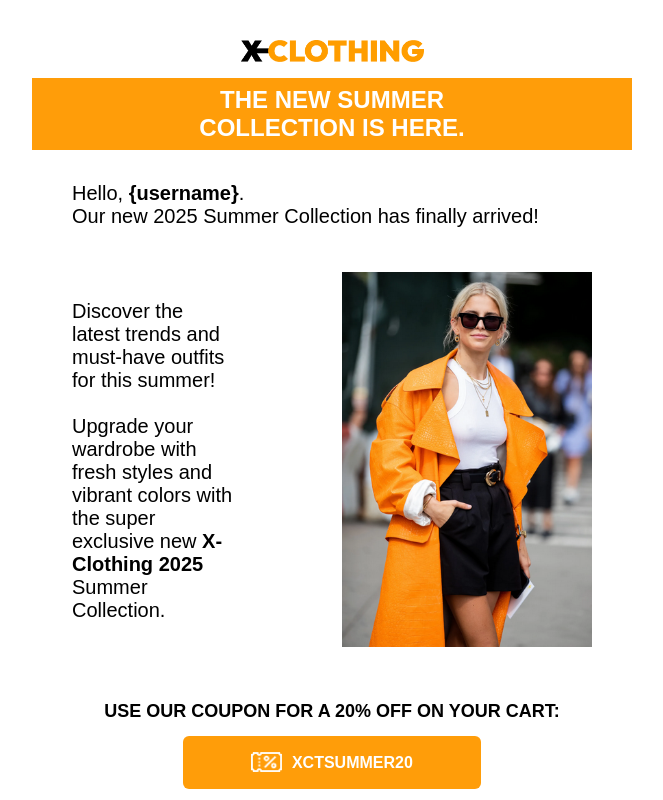
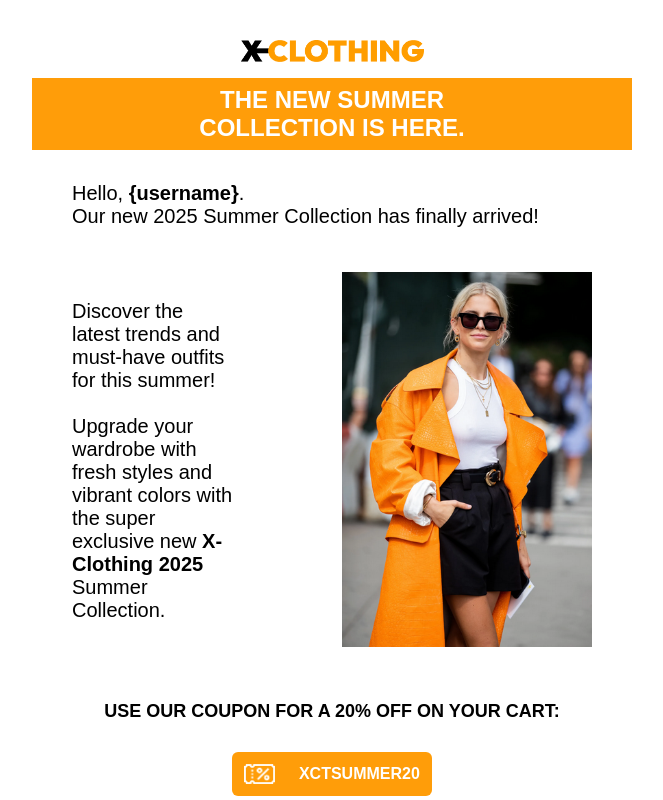
Before and after one commit to jeanjusten/XClothing_Email, a plain HTML site: page index.html in a window 1280 px wide. Shown: the top 800 px of the page, without its empty margins (308-971 px from the left). Drawn offline with Linux system fonts and the light colour scheme.

Commit message:
Update index.html

```diff
--- a/index.html
+++ b/index.html
@@ -11,14 +11,14 @@
                 <thead>
                     <tr>
                         <th style="padding-top:32px; padding-bottom:12px">
-                            <img src="./img/logo.png" draggable="false" loading="lazy" alt="X-Clothing" style="max-width: 183px;">
+                            <img src="https://github.com/jeanjusten/XClothing_Email/blob/main/img/logo.png?raw=true" draggable="false" loading="lazy" alt="X-Clothing" style="max-width: 183px;">
                         </th>
                     </tr>
                 </thead>
             <tbody>
                 <!--Headline-->
                 <tr>
-                    <td style="font-size:24px; font-weight: bold; padding-top: 8px; padding-bottom: 8px; background-color: #ff9d09;
+                    <td bgcolor="#ff9d09" style="font-size:24px; font-weight: bold; padding-top: 8px; padding-bottom: 8px; background-color: #ff9d09;
                         text-align: center; color: white; font-family: sans-serif;">
                         THE NEW SUMMER <br>COLLECTION IS HERE.
                     </td>
@@ -45,7 +45,7 @@
                                     </p>
                                 </td>
                                 <td align="right" style="vertical-align: middle;">
-                                    <img src="./img/summer_col.png" draggable="false" loading="lazy"
+                                    <img src="https://github.com/jeanjusten/XClothing_Email/blob/main/img/summer_col.png?raw=true" draggable="false" loading="lazy"
                                         alt="Summer Collection 2025" style="max-width: 250px;">
                                 </td>
                             </tr>
@@ -58,10 +58,17 @@
         <p style="font-family: sans-serif; font-size: 18px; padding-bottom: 12px;">
             <b>USE OUR COUPON FOR A 20% OFF ON YOUR CART:</b>
         </p>
-                        <span draggable="false" style="background-color: #ff9d09; border-radius: 6px; padding: 18px 68px 18px;">
-                            <img align="center" src="./img/coupon-icon.png" draggable="false" loading="lazy" style="max-height: 20px; padding-right: 6px; padding-bottom: 6px;">
-                            <b draggable="false" style="color: white; font-family: sans-serif;">XCTSUMMER20</b>
-                        </span>
+
+        <table bgcolor="#ff9d09" cellpadding="0" cellspacing="0" border="0" style="background-color: #ff9d09; border-radius: 6px;">
+            <tr>
+                <td valign="middle" style="padding: 12px;">
+                    <img src="https://github.com/jeanjusten/XClothing_Email/blob/main/img/coupon-icon.png?raw=true" alt="Coupon Icon" style="max-height: 20px; display: block;">
+                </td>
+                <td valign="middle" style="padding: 12px;">
+                    <span style="color: white; font-family: sans-serif; font-weight: bold;">XCTSUMMER20</span>
+                </td>
+            </tr>
+        </table>
     </td>
 </tr>
                 <!--Store CTA-->
@@ -79,31 +86,31 @@
                             <tr>
                                 <!-- Item 1 -->
                                 <td align="center" style="vertical-align: top;">
-                                    <img src="./img/store1.png" draggable="false" loading="lazy" alt="Woman with orange clothes;" style="max-width: 160px;">
+                                    <img src="https://github.com/jeanjusten/XClothing_Email/blob/main/img/store1.png?raw=true" draggable="false" loading="lazy" alt="Woman with orange clothes;" style="max-width: 160px;">
                                     <p style="font-family: sans-serif; font-size: 14px; margin: 8px 0 0;"><b>WOOL ORANGE BLOUSE</b></p>
                                     <p style="margin: 4px 0; font-size: 12px; max-width: 160px;">2025 XCT Original Orange Blouse made out of wool.</p>
                                     <p style="margin: 4px 0;"><b>$49.99</b></p>
-                                    <span draggable="false" style="background-color: #ff9d09; padding: 12px; border-radius: 6px; display: inline-block;">
+                                    <span bgcolor="#ff9d09" draggable="false" style="background-color: #ff9d09; padding: 12px; border-radius: 6px; display: inline-block;">
                                         <a href="#" draggable="false" style="text-decoration: none; font-family: sans-serif; font-weight: bold; color: white;">BUY NOW</a>
                                     </span>
                                 </td>
                                 <!-- Item 2 -->
                                 <td align="center" style="vertical-align: top;">
-                                    <img src="./img/store2.png" draggable="false" loading="lazy" alt="Woman with orange suit coat;" style="max-width: 160px;">
+                                    <img src="https://github.com/jeanjusten/XClothing_Email/blob/main/img/store2.png?raw=true" draggable="false" loading="lazy" alt="Woman with orange suit coat;" style="max-width: 160px;">
                                     <p style="font-family: sans-serif; font-size: 14px; margin: 8px 0 0;"><b>ORANGE SUIT COAT</b></p>
                                     <p style="margin: 4px 0; font-size: 12px; max-width: 160px;">Full body Neon Orange Coat-Suit.</p>
                                     <p style="margin: 4px 0;"><b>$89.99</b></p>
-                                    <span draggable="false" style="background-color: #ff9d09; padding: 12px; border-radius: 6px; display: inline-block;">
+                                    <span bgcolor="#ff9d09" draggable="false" style="background-color: #ff9d09; padding: 12px; border-radius: 6px; display: inline-block;">
                                         <a href="#" draggable="false" style="text-decoration: none; font-family: sans-serif; font-weight: bold; color: white;">BUY NOW</a>
                                     </span>
                                 </td>
                                 <!-- Item 3 -->
                                 <td align="center" style="vertical-align: top;">
-                                    <img src="./img/store3.png" draggable="false" loading="lazy" alt="Woman with orange dress;" style="max-width: 160px;">
+                                    <img src="https://github.com/jeanjusten/XClothing_Email/blob/main/img/store3.png?raw=true" draggable="false" loading="lazy" alt="Woman with orange dress;" style="max-width: 160px;">
                                     <p style="font-family: sans-serif; font-size: 14px; margin: 8px 0 0;"><b>XCT ORANGE DRESS</b></p>
                                     <p style="margin: 4px 0; font-size: 12px; max-width: 160px;">Orange thin summer collection dress.</p>
                                     <p style="margin: 4px 0;"><b>$69.99</b></p>
-                                    <span draggable="false" style="background-color: #ff9d09; padding: 12px; border-radius: 6px; display: inline-block;">
+                                    <span bgcolor="#ff9d09" draggable="false" style="background-color: #ff9d09; padding: 12px; border-radius: 6px; display: inline-block;">
                                         <a href="#" draggable="false" style="text-decoration: none; font-family: sans-serif; font-weight: bold; color: white;">BUY NOW</a>
                                     </span>
                                 </td>
@@ -114,17 +121,17 @@
                 <!--Footer-->
                 <tr align="center">
                     <td style="padding-top:32px; padding-bottom:8px">
-                        <img src="./img/logo.png" draggable="false" loading="lazy" alt="X-Clothing" style="max-height: 16px;">
+                        <img src="https://github.com/jeanjusten/XClothing_Email/blob/main/img/logo.png?raw=true" draggable="false" loading="lazy" alt="X-Clothing" style="max-height: 16px;">
                     </td>
                 </tr>
                 <tr align="center">
-                    <td style="padding: 12px 4px; background-color: #ff9d09;">
+                    <td bgcolor="#ff9d09" style="padding: 12px 4px; background-color: #ff9d09;">
                         <a href="https://instagram.com" target="_blank" draggable="false">
-                            <img src="./img/insta-icon.png" alt="Instagram" draggable="false" loading="lazy" style="max-height:32px;"></a>
+                            <img src="https://github.com/jeanjusten/XClothing_Email/blob/main/img/insta-icon.png?raw=true" alt="Instagram" draggable="false" loading="lazy" style="max-height:32px;"></a>
                         <a href="https://facebook.com" target="_blank" draggable="false">
-                            <img src="./img/fb-icon.png" alt="Facebook" draggable="false" loading="lazy" style="max-height:32px; margin-left: 10px;"></a>
+                            <img src="https://github.com/jeanjusten/XClothing_Email/blob/main/img/fb-icon.png?raw=true" alt="Facebook" draggable="false" loading="lazy" style="max-height:32px; margin-left: 10px;"></a>
                         <a href="https://twitter.com" target="_blank" draggable="false">
-                            <img src="./img/twttr-icon.png" alt="Twitter" draggable="false" loading="lazy" style="max-height:32px; margin-left: 10px;"></a>
+                            <img src="https://github.com/jeanjusten/XClothing_Email/blob/main/img/twttr-icon.png?raw=true" alt="Twitter" draggable="false" loading="lazy" style="max-height:32px; margin-left: 10px;"></a>
                     </td>
                 </tr>
                 <tr>
```
Lines whose indentation alone changed are shown as unchanged.
